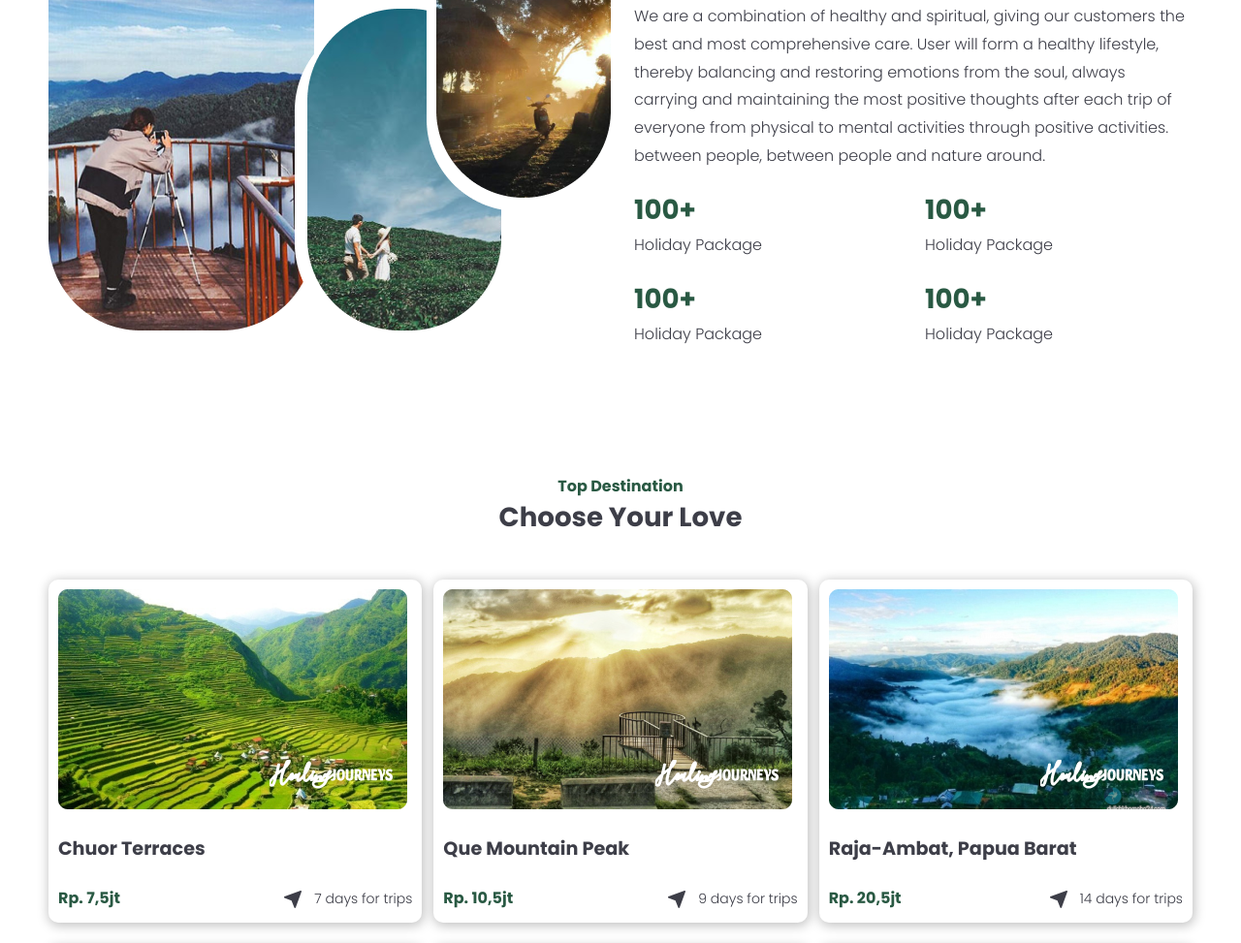
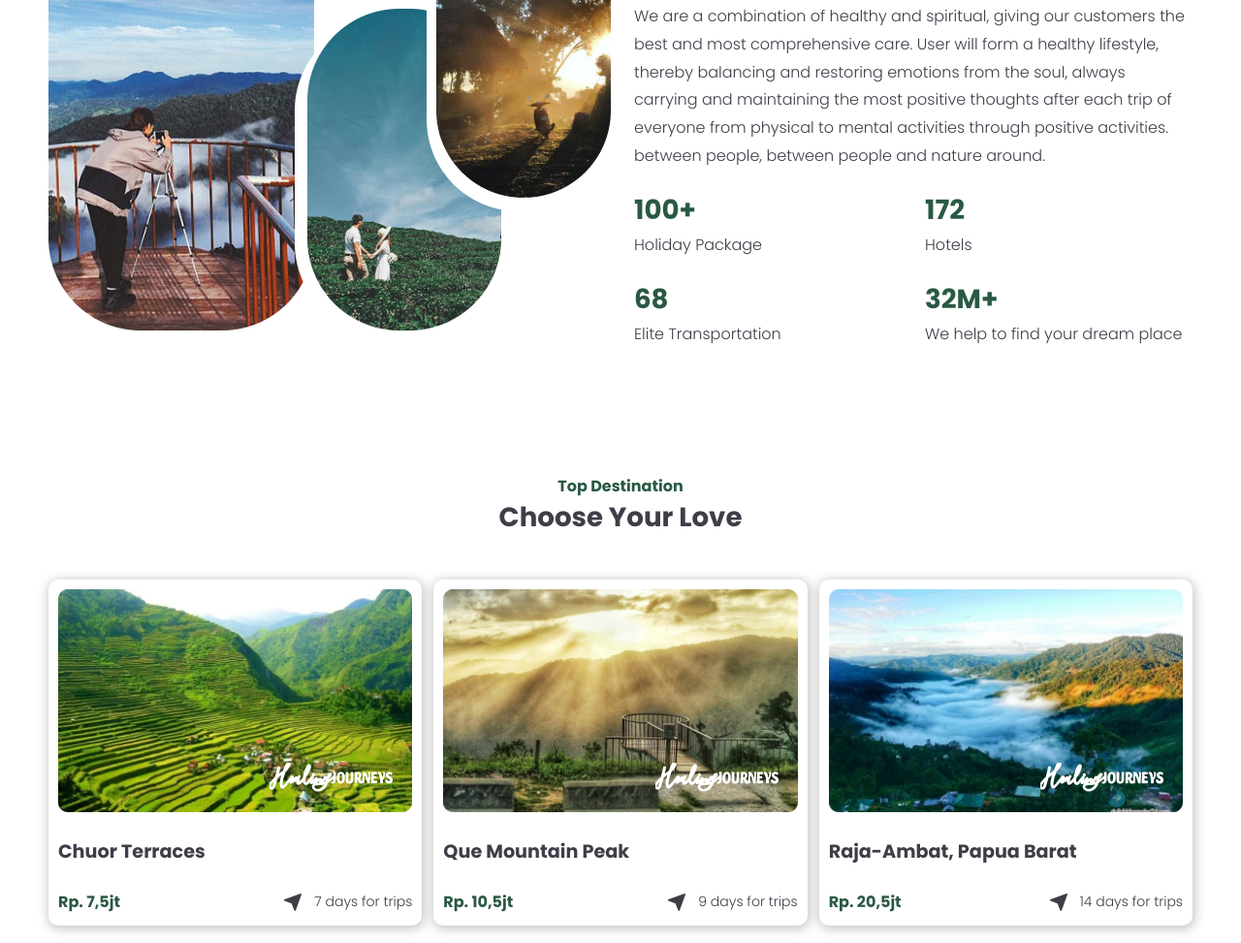
Before and after one commit to tranleminhhoang2410/Healing-Journeys, a website built with Parcel: page src/pages/index.html in a window 1280 px wide. Shown: the part 960-1933 px from the top of the page at 97% size. Built offline with nearby package versions, Linux system fonts and the light colour scheme.

Commit message:
handle fit image

```diff
--- a/src/pages/index.html
+++ b/src/pages/index.html
@@ -140,16 +140,20 @@
               <span class="overview-item-description">Holiday Package</span>
             </li>
             <li class="overview-item">
-              <span class="overview-item-number">100+</span>
-              <span class="overview-item-description">Holiday Package</span>
+              <span class="overview-item-number">172</span>
+              <span class="overview-item-description">Hotels</span>
             </li>
             <li class="overview-item">
-              <span class="overview-item-number">100+</span>
-              <span class="overview-item-description">Holiday Package</span>
+              <span class="overview-item-number">68</span>
+              <span class="overview-item-description"
+                >Elite Transportation</span
+              >
             </li>
             <li class="overview-item">
-              <span class="overview-item-number">100+</span>
-              <span class="overview-item-description">Holiday Package</span>
+              <span class="overview-item-number">32M+</span>
+              <span class="overview-item-description"
+                >We help to find your dream place</span
+              >
             </li>
           </ul>
         </div>
--- a/src/styles/sections/index/destination.css
+++ b/src/styles/sections/index/destination.css
@@ -43,6 +43,10 @@
 
 .destination .destination-img-frame {
   position: relative;
+}
+
+.destination .destination-img {
+  width: 100%;
 }
 
 .destination .watermark {
```
Lines whose indentation alone changed are shown as unchanged.
